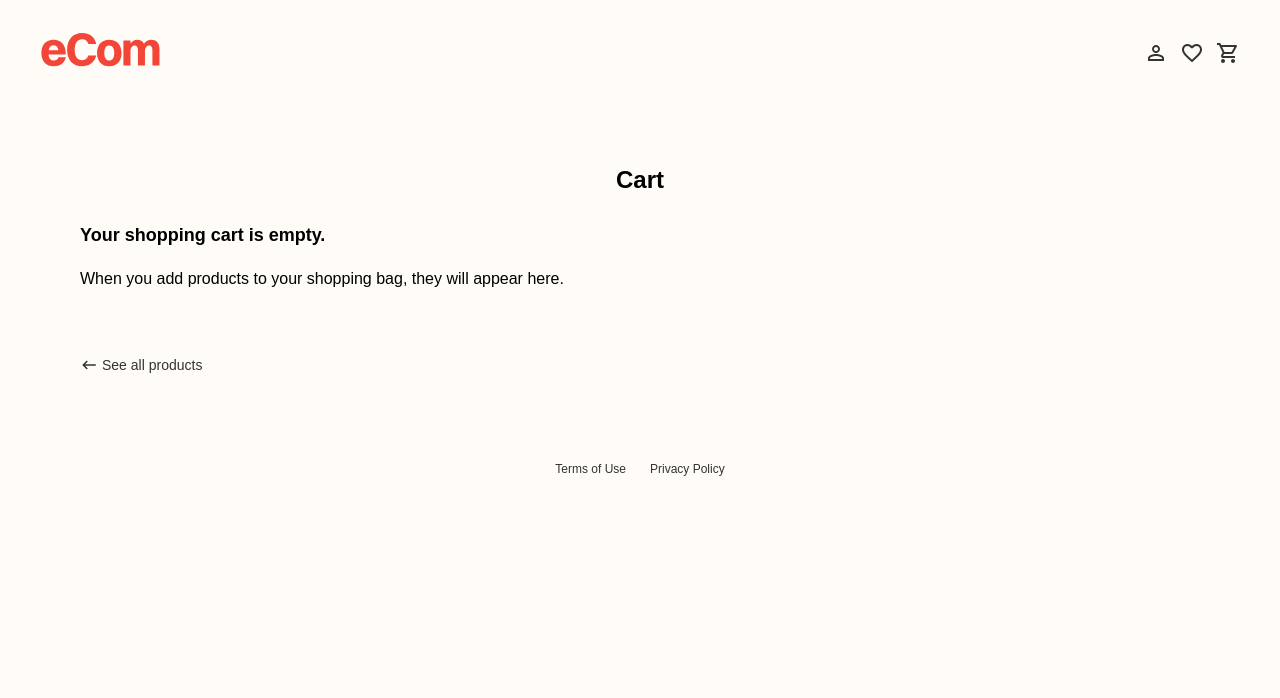
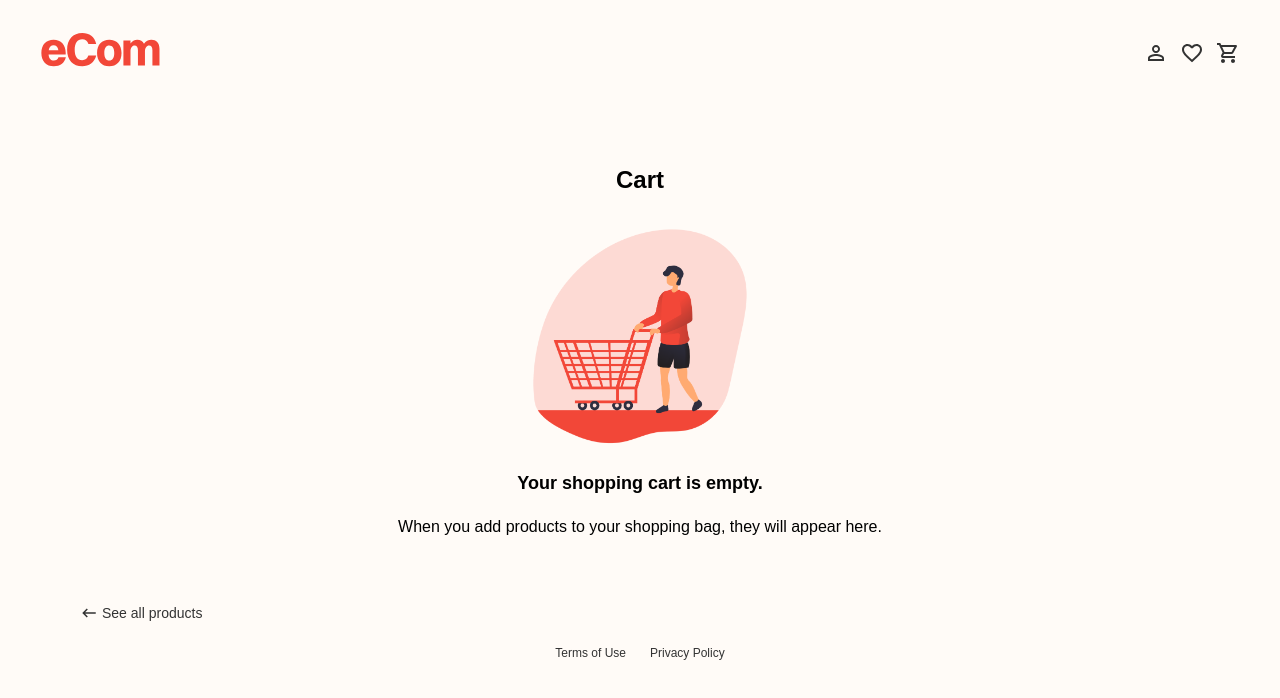
Before and after one commit to H-chai/react-ecom, a React (Create React App) app: page /cart in a window 1280 px wide. Shown: the top 698 px of the page. Built offline with nearby package versions, Linux system fonts and the light colour scheme.

Commit message:
Add cart empty image

```diff
--- a/src/pages/Cart.js
+++ b/src/pages/Cart.js
@@ -6,6 +6,7 @@ import styles from "../styles/Cart.module.css";
 import { Link, useNavigate } from "react-router-dom";
 import KeyboardBackspaceIcon from "@mui/icons-material/KeyboardBackspace";
 import commonStyles from "../styles/common.module.css";
+import EmptyCart from "../shopping-cart.png";
 
 export function Cart() {
   const { cart, removeFromCart, addQuantity, subtractQuantity, clearCart } =
@@ -28,7 +29,8 @@ export function Cart() {
       <h2 className={styles.cartTitle}>Cart</h2>
       <div>
         {cart.length === 0 ? (
-          <div>
+          <div className={styles.cartEmpty}>
+            <img src={EmptyCart} alt="empty cart" />
             <h3 className={styles.messageTitle}>
               Your shopping cart is empty.
             </h3>
--- a/src/styles/Cart.module.css
+++ b/src/styles/Cart.module.css
@@ -1,8 +1,3 @@
-.pageContainer {
-  margin-top: 24px;
-  margin-bottom: 64px;
-}
-
 .cartTitle {
   font-size: 24px;
   font-weight: 600;
@@ -10,10 +5,20 @@
   margin-bottom: 24px;
 }
 
+.cartEmpty {
+  text-align: center;
+
+  img {
+    width: 40%;
+    display: block;
+    margin: 0 auto;
+  }
+}
+
 .messageTitle {
   font-size: 18px;
   font-weight: 600;
-  margin-top: 0;
+  margin-top: 24px;
 }
 
 .cartContainer {
@@ -172,6 +177,14 @@
   composes: ctaButton from "../styles/common.module.css"
 }
 
+@media screen and (min-width:767px) {
+  .cartEmpty {
+    img {
+      width: 20%;
+    }
+  }
+}
+
 @media screen and (min-width:1025px) {
   .pageContainer {
     margin-top: 56px;
```
Also changed, not shown: src/shopping-cart.png (added), 1 other file (tests, documents, lock files or other folders).
